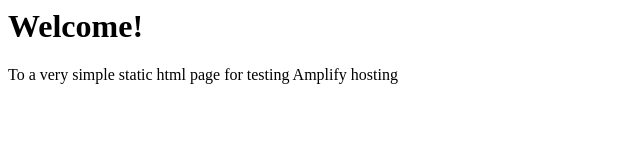
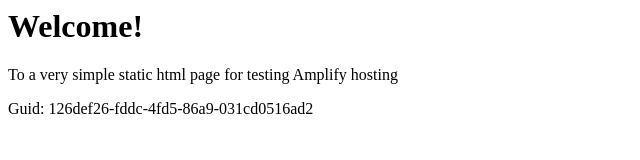
Before and after one commit to aws-aemilia-hkg/Github-PR-Commit-Integration-Test-DoNotTouch-GitH-MJCD6L4M-v1-preprod-ap-east-1, a website: page src/index.html in a window 1280 px wide. Shown: the whole page, without its empty margins (0-640 px from the left). Drawn offline with Linux system fonts and the light colour scheme.

Commit message:
commit from integ tests

```diff
--- a/src/index.html
+++ b/src/index.html
@@ -1,3 +1,5 @@
+
+
 <html lang="en">
 
 <head>
@@ -10,6 +12,6 @@
 <body>
     <h1>Welcome!</h1>
     <p>To a very simple static html page for testing Amplify hosting</p>
-</body>
+    <p>Guid: 126def26-fddc-4fd5-86a9-031cd0516ad2</p></body>
 
 </html>
```
